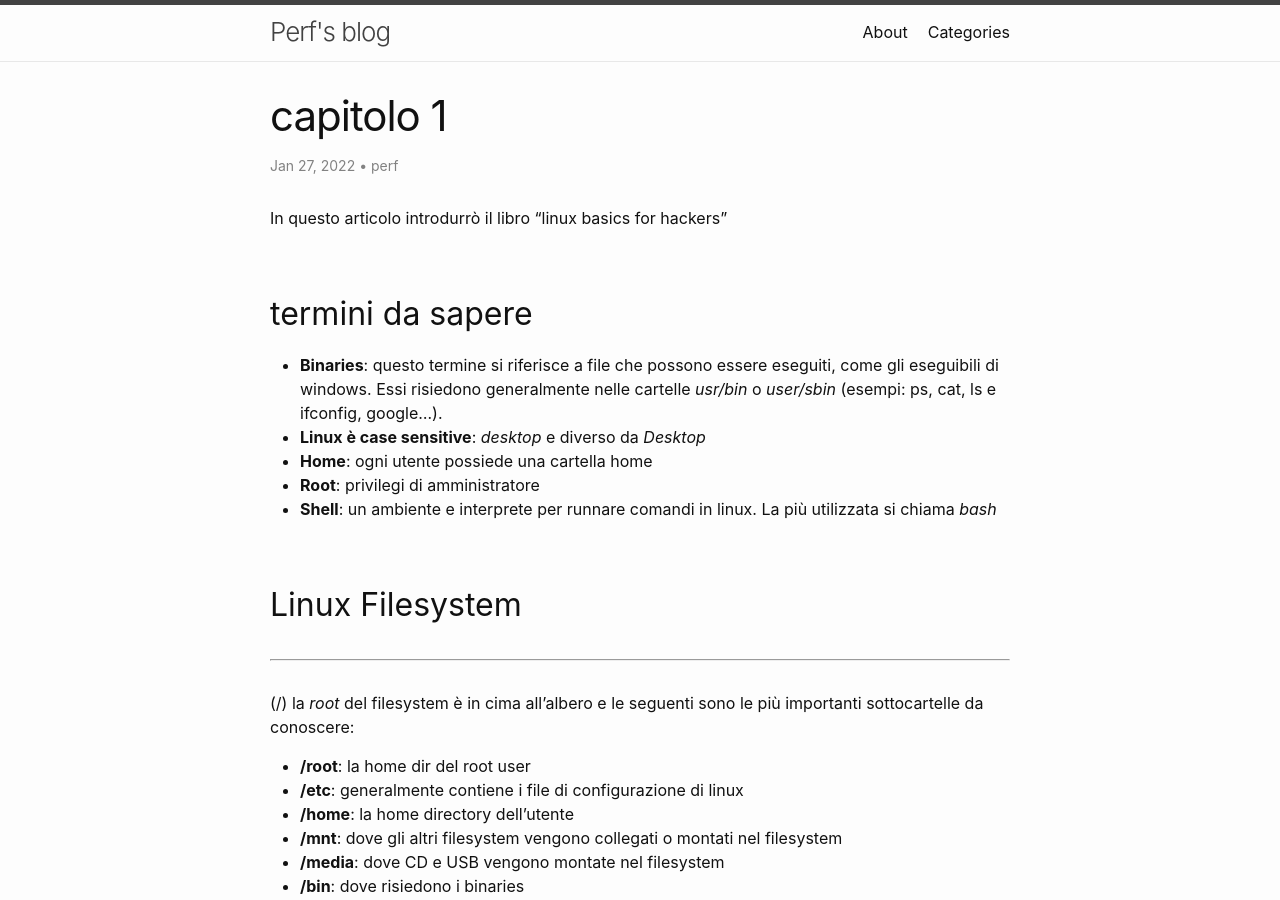
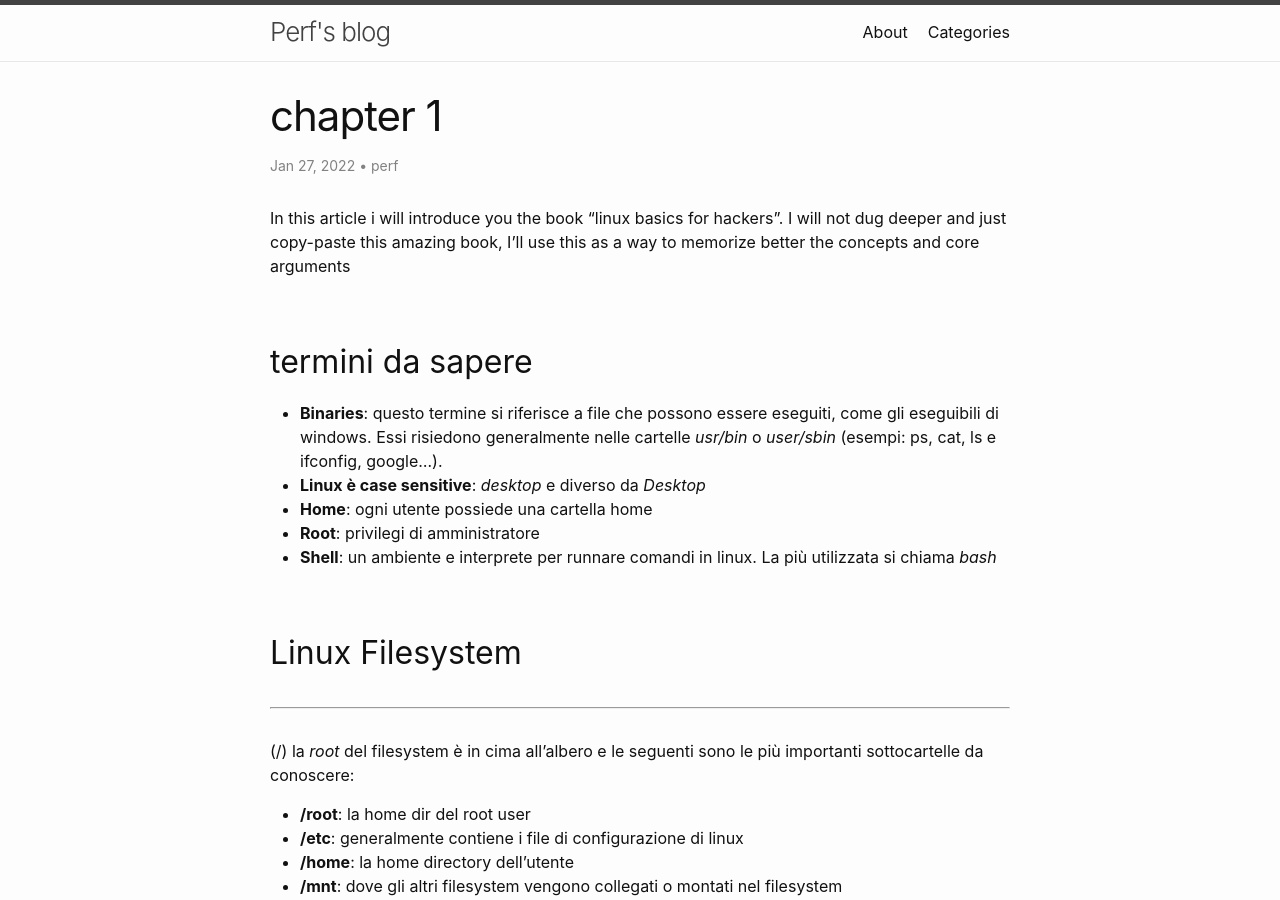
Before and after one commit to mperf/mperf.github.io, a Jekyll site: the page built from _posts/22-01-27-chapter-1.md, in a window 1280 px wide and 900 px high. Built offline with Jekyll 4.4.1, drawn with Linux system fonts in a browser that asks for light colours; comment, search, counter and statistics services are not loaded.

Commit message:
first post heading

```diff
--- a/_posts/22-01-27-capitolo-1.md
+++ b/_posts/22-01-27-chapter-1.md
@@ -1,11 +1,12 @@
 ---
 layout: post
-title: "capitolo 1"
+title: "chapter 1"
 date:   2022-01-27 17:16:58 +0100
-categories: tests
+categories: [linux,linux book]
+tags: [hacking, book, linux, commands]
 author: perf
 ---
-In questo articolo introdurrò il libro "linux basics for hackers"
+In this article i will introduce you the book "linux basics for hackers". I will not dug deeper and just copy-paste this amazing book, I'll use this as a way to memorize better the concepts and core arguments
 
 ## termini da sapere
 
```
Also changed, not shown: _posts/2022-01-26-welcome-to-jekyll.markdown (deleted, +0 -29 lines), 2 other files.
